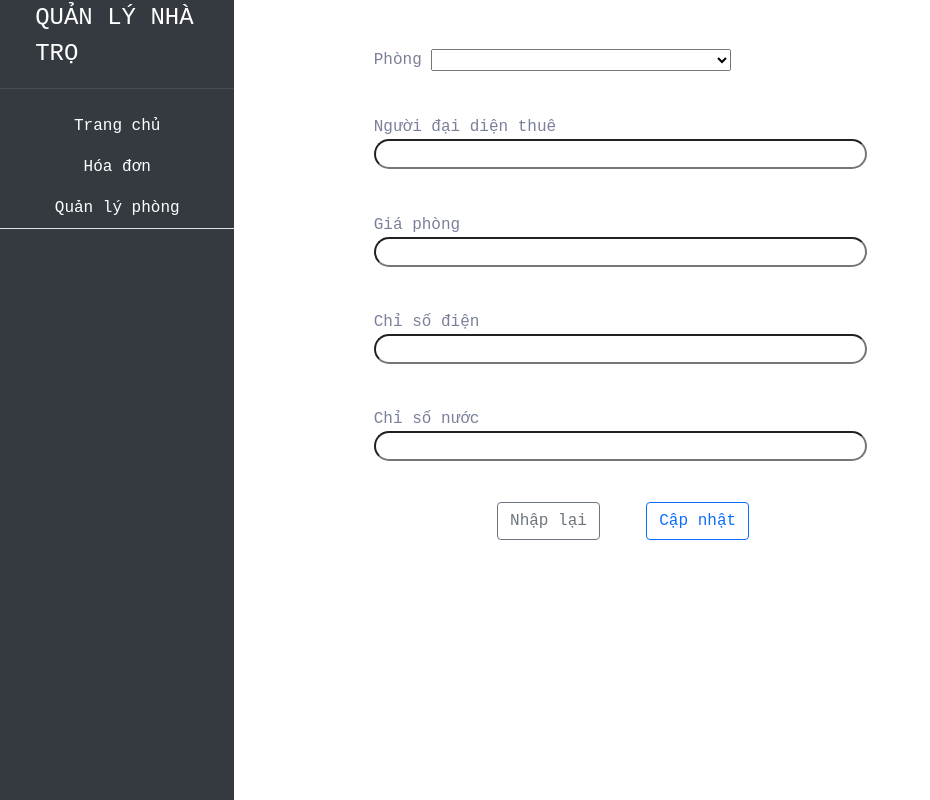
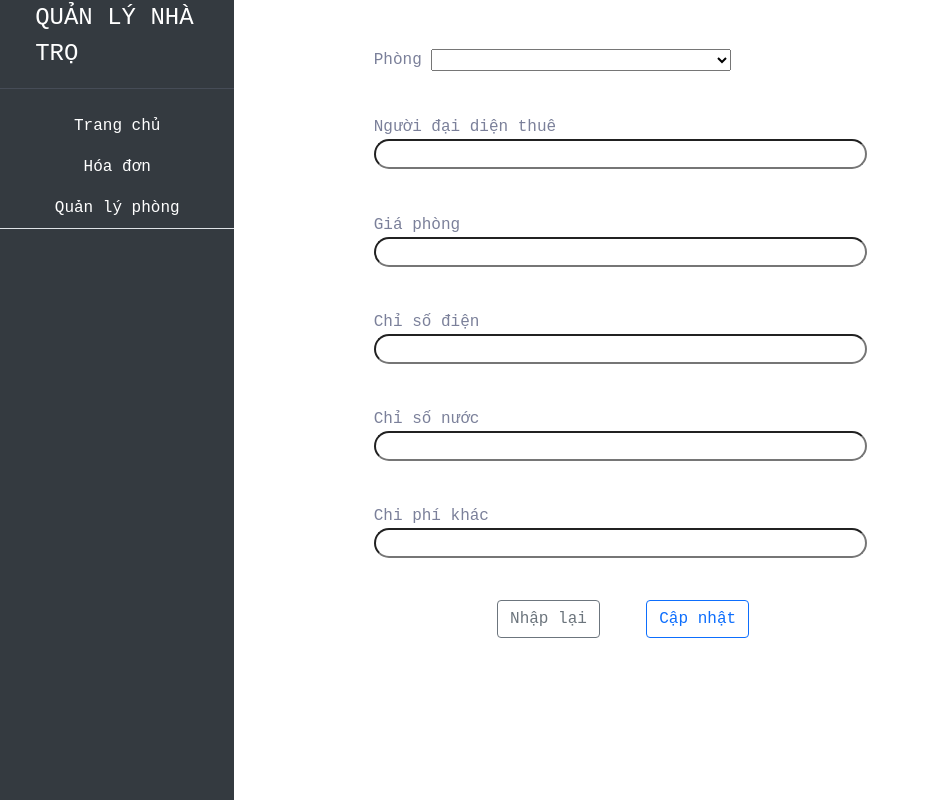
Before and after one commit to b1805756/QuanLyNhaTro, a PHP site: page /bill.php in a window 1280 px wide. Shown: the whole page, without its empty margins (0-930 px from the left). Run offline with PHP 8.4, Linux system fonts and the light colour scheme; data that the repository does not hold is empty.

Commit message:
Update bill.php

```diff
--- a/admin/bill.php
+++ b/admin/bill.php
@@ -95,6 +95,10 @@ echo
                                 <span class="label label-info">Chỉ số nước</span>
                                 <input type="text" name="inputCSN" id="inputCSN">
                             </div>
+                            <div class="inputspan">
+                                <span class="label label-info">Chi phí khác</span>
+                                <input type="text" name="inputCSN" id="inputCSN">
+                            </div>
                             <br>
                             <div class="buttonConfirm">
                                 <button type="button" class="btn btn-outline-secondary">Nhập lại</button>
```
